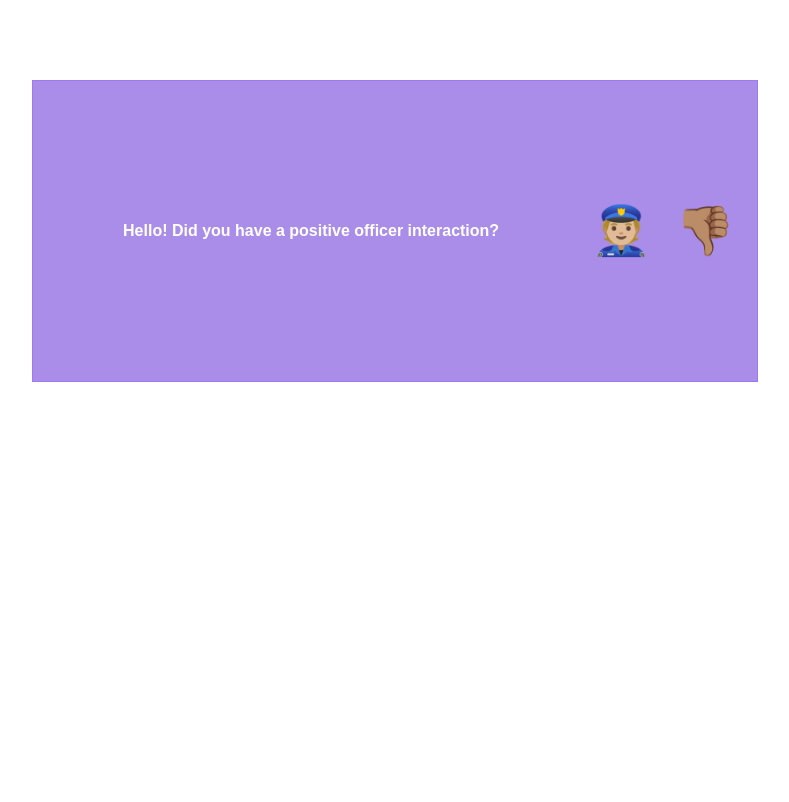
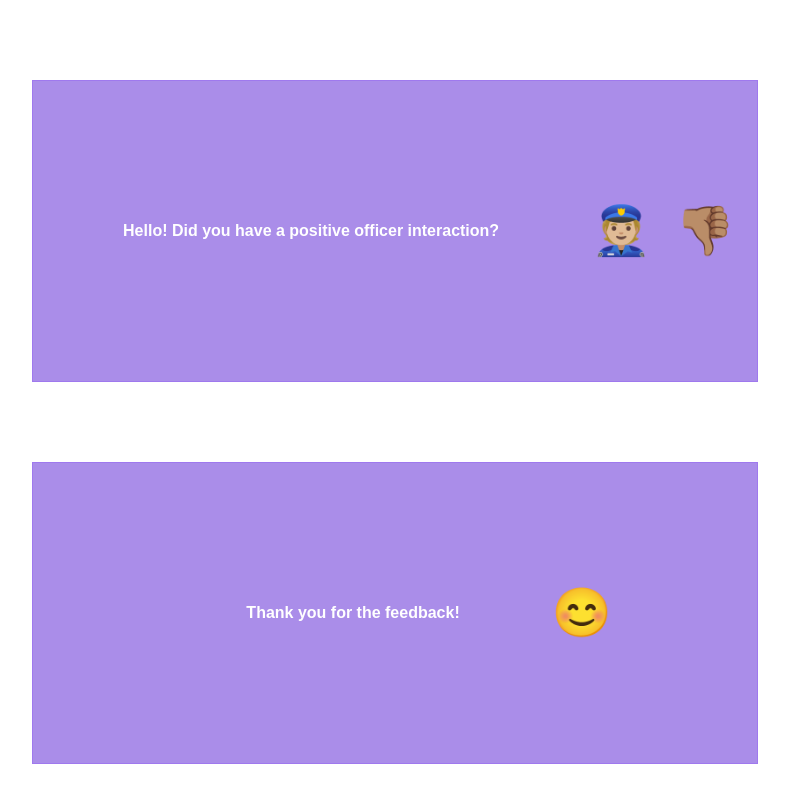
Before and after one commit to charlespaull/yes-no_reviewComponent, a React (Create React App) app in the folder yes-no-user/: page / in a window 1280 px wide. Shown: the top 802 px of the page, without its empty margins (245-1034 px from the left). Built offline with nearby package versions, Linux system fonts and the light colour scheme.

Commit message:
feedback component made - event.target.id value captures. need logic for feedback render.

```diff
--- a/yes-no-user/src/UserReview.js
+++ b/yes-no-user/src/UserReview.js
@@ -8,14 +8,19 @@ class UserReview extends React.Component {
     this.state = {
       // is the user hovering over the element?
       // if so, trigger CSS class identified by the ID
-      hoverID: undefined
+      hoverID: undefined,
+      // boolean state if user clicks on an emoji to review
+      // default is false
+      hasUserSubmit: false
     };
 
-    // bound methods for hover on/off emoji
+    // bound methods for hover on/off emoji, hasUserSubmit methods
 
     this.onHoverEmoji = this.onHoverEmoji.bind(this);
 
     this.offHoverEmoji = this.offHoverEmoji.bind(this);
+
+    this.hasUserSubmit = this.hasUserSubmit.bind(this);
   }
 
   // method for when user hovers over emoji
@@ -38,8 +43,48 @@ class UserReview extends React.Component {
     });
   }
 
+  // method triggers if user submits a review
+  hasUserSubmit(event) {
+    event.preventDefault();
+    // set variable to capture emoji ID for review count
+    let reviewCount;
+    // console.log(event.target.id); // id is captured on click
+    // user submitted a review - change the state to true
+    this.setState({
+      // only changing to true, not ! because user only needs to submit once.
+      hasUserSubmit: true
+    });
+
+    reviewCount = event.target.id;
+    console.log("This is the review " + reviewCount);
+  }
+
   render() {
+    // logic - if (hasUserSubmit), then return thank you element
+    // return element variable
+    let confirmedSubmit;
+    if (this.hasUserSubmit) {
+      confirmedSubmit = (
+        <div className="confirm-container">
+          <div className="confirm">Thank you for the feedback!</div>
+          <div className="smile-emoji">
+            <span
+            id={"smileIcon"}
+            aria-label="jsx-a11y/accessible-emoji"
+            role="img"
+            className={this.state.hoverID === "smileIcon" ? "big" : "small"}
+            onMouseEnter={event => this.onHoverEmoji(event)}
+            onMouseLeave={event => this.offHoverEmoji(event)}
+            >
+              😊
+            </span>
+          </div>
+        </div>
+      );
+    }
+
     return (
+      <div>
       <div className="review-container">
         <div className="review">
           Hello! Did you have a positive officer interaction?
@@ -50,11 +95,14 @@ class UserReview extends React.Component {
             id={"officerIcon"}
             aria-label="jsx-a11y/accessible-emoji"
             role="img"
+            // path="/reviewSubmitted"
             // logic: IF hoverID state is set to ID (from event.target.id) prop, then return CSS properties for "big"; otherwise, small props
             className={this.state.hoverID === "officerIcon" ? "big" : "small"}
             // eventHandlers for onHover & offHover
             onMouseEnter={event => this.onHoverEmoji(event)}
             onMouseLeave={event => this.offHoverEmoji(event)}
+            // onSubmit prop to trigger if user clicks on emoji
+            onClick={this.hasUserSubmit}
           >
             👮🏼‍
           </span>
@@ -62,16 +110,23 @@ class UserReview extends React.Component {
         {/* same stuff as above <span>*/}
         <div className="thumbs-down">
           <span
+            // ID is unique to this <span> element
             id={"thumbIcon"}
             aria-label="jsx-a11y/accessible-emoji"
             role="img"
             className={this.state.hoverID === "thumbIcon" ? "big" : "small"}
             onMouseEnter={event => this.onHoverEmoji(event)}
             onMouseLeave={event => this.offHoverEmoji(event)}
+            // onSubmit prop to trigger if user clicks on emoji
+            onClick={this.hasUserSubmit}
           >
             👎🏽
           </span>
         </div>
+      </div>
+
+      <div>{confirmedSubmit}</div>
+
       </div>
     );
   }
--- a/yes-no-user/src/userReview.css
+++ b/yes-no-user/src/userReview.css
@@ -1,4 +1,4 @@
-.review-container {
+.review-container, .confirm-container {
   display: flex;
   flex-direction: row;
   justify-content: center;
@@ -11,7 +11,7 @@
   margin: 10vh auto;
 }
 
-.review {
+.review, .confirm {
   padding: 10vh 10vh;
   font-family: sans-serif;
   font-weight: bold;
@@ -27,6 +27,7 @@ span {
   opacity: 0.7;
   font-size: 4em;
   transition: font-size .4s ease-in-out;
+  cursor: pointer;
 }
 
 .small {
@@ -34,4 +35,5 @@ span {
   transform: scale(0.7);
   font-size: 3em;
   transition: font .2s ease-out;
+  cursor: pointer;
 }
```
